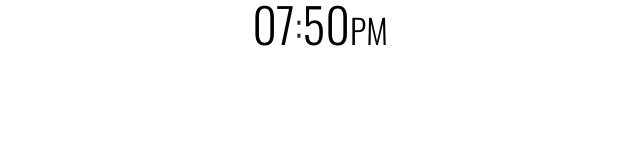
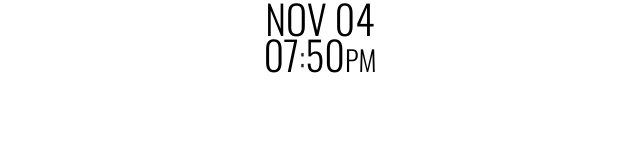
Before and after one commit to juneate/obs-overlay-clock, a plain HTML site: page index.html in a window 1280 px wide. Shown: the whole page, without its empty margins (320-960 px from the left). Drawn offline with nearby package versions, Linux system fonts and the light colour scheme.

Commit message:
Added date

```diff
--- a/css/style.css
+++ b/css/style.css
@@ -1,8 +1,9 @@
 @import url('https://fonts.googleapis.com/css2?family=Oswald:wght@300;600&display=swap');
 body {
-  font: 3em 'Oswald', helvetica, arial, sans-serif;
+  font: 2.5em/0.9 'Oswald', helvetica, arial, sans-serif;
   text-align: center;
   margin: 0;
+  text-transform: uppercase;
 }
 /* #clock {
   position:relative;
@@ -16,11 +17,9 @@ body {
 } */
 #clock {
   margin: 0;
-  line-height: 1;
 }
 small {
   font-size: 0.7em;
-  text-transform: uppercase;
 }
 .blink {
   animation: 1s blink infinite linear;
--- a/index.html
+++ b/index.html
@@ -8,6 +8,7 @@
     <link rel="stylesheet" href="css/style.css">
   </head>
   <body>
+    <div id="date"></div>
     <div id="clock"></div>
     <script src="js/script.js"></script>
   </body>
--- a/js/script.js
+++ b/js/script.js
@@ -1,4 +1,9 @@
+const date = document.getElementById(`date`);
 const clock = document.getElementById(`clock`);
+
+const d = new Date()
+date.textContent = `${d.toLocaleDateString(`en-CA`, { month: 'short', day: '2-digit' })}`
+
 
 setInterval(()=>{
   const d = new Date()
```
Lines whose indentation alone changed are shown as unchanged.
